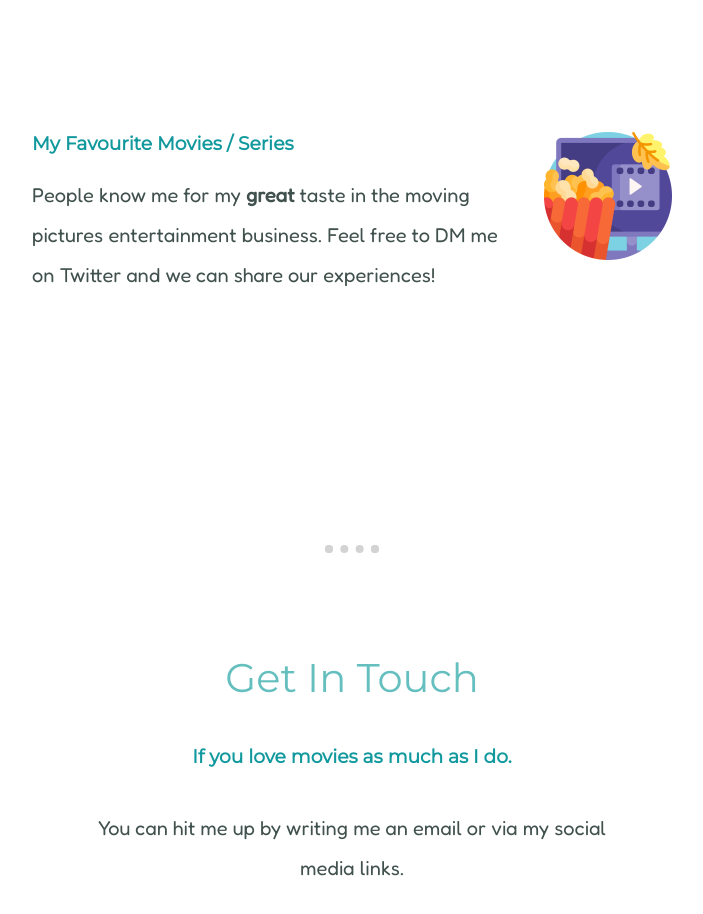
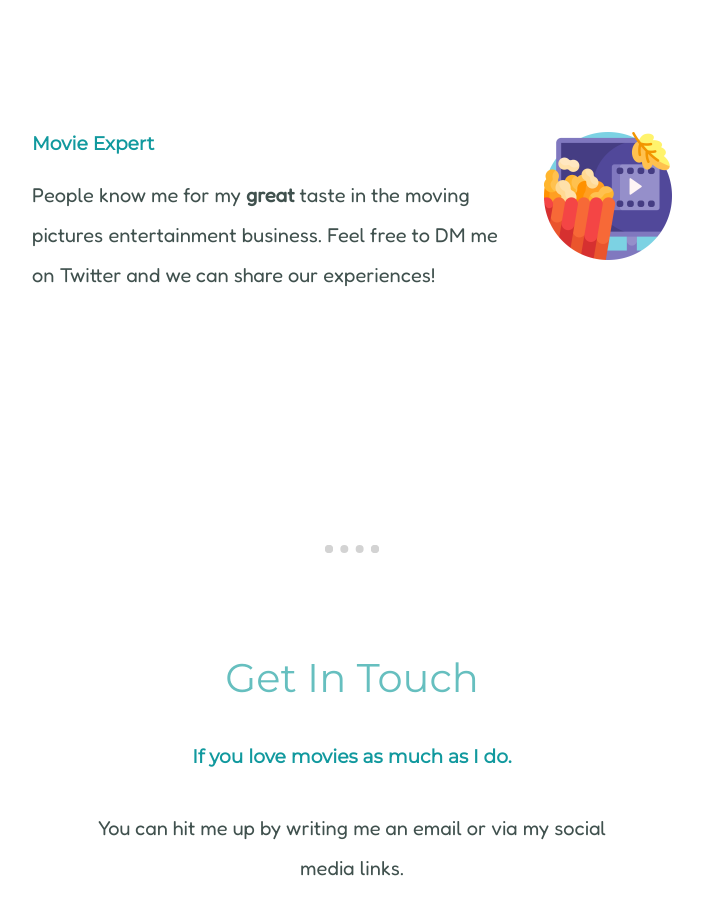
Before and after one commit to MMario95/mysite, a plain HTML site: page index.html in a window 1280 px wide. Shown: the part 1980-2894 px from the top of the page, without its empty margins (288-991 px from the left). Drawn offline with Linux system fonts and the light colour scheme.

Commit message:
Changed h3

```diff
--- a/index.html
+++ b/index.html
@@ -41,7 +41,7 @@
 
       <div class="skill-row">
         <img class="movies" src="images/movies.png" alt="movies-img">
-        <h3>My Favourite Movies / Series</h3>
+        <h3>Movie Expert</h3>
         <p>People know me for my <strong>great</strong> taste in the moving pictures entertainment business. Feel free to DM me on Twitter and we can share our experiences!</p>
       </div>
     </div>
```
